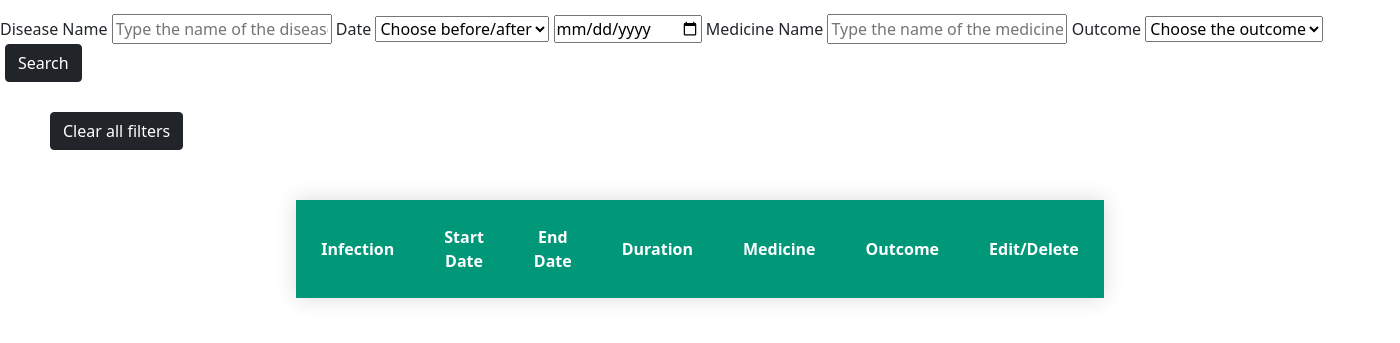
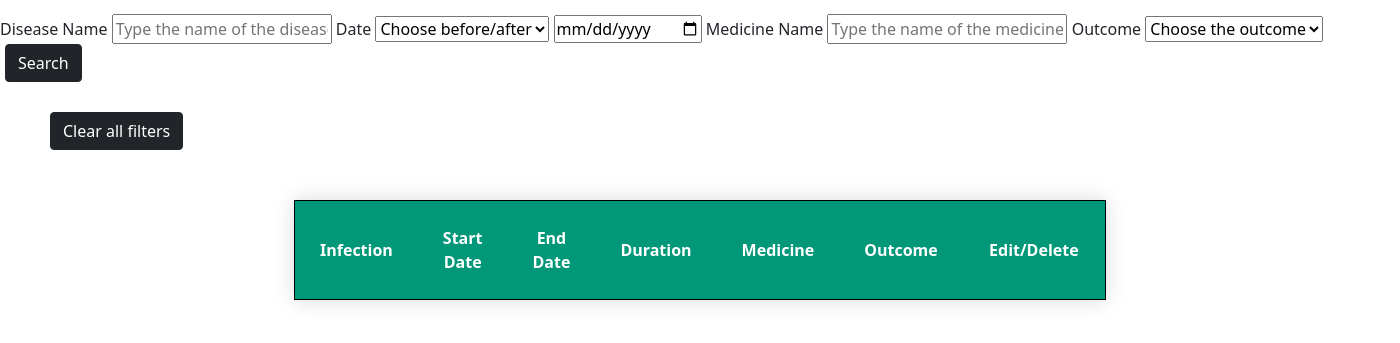
Before and after one commit to Mihir2527/HackHarvard2021, a Django app: page /history/ in a window 1400 px wide. Shown: the part 250-593 px from the top of the page. Run offline with Django 3.2, Linux system fonts and the light colour scheme; a user stored in the database is signed in; data comes from the database, SQL or seed files in the repository; both versions use the stored data as it was after the commit; lists and menus that the app fills with data are empty.

Commit message:
UI Improvements

```diff
--- a/History/static/History/index.css
+++ b/History/static/History/index.css
@@ -11,6 +11,8 @@ h1{
     width: 800px;
     margin: 50px auto;
     box-shadow: 0 0 20px rgba(0, 0, 0, 0.15);
+    width: 100%;
+    border: 1px solid #000;
 }
 
 .styled-table thead tr {
--- a/History/templates/History/index.html
+++ b/History/templates/History/index.html
@@ -63,7 +63,7 @@
 <a href="/history/" name="clear_filters" class="btn btn-dark" style="margin-left: 50px; margin-top: 30px;">Clear all filters</a>
 
 
-<table class="styled-table">
+<table class="styled-table" style="width: 58%;">
 
     <thead>
         <tr>
@@ -73,7 +73,7 @@
             <th>Duration</th>
             <th>Medicine</th>
             <th>Outcome</th>
-            <th>Edit/Delete</th>
+            <th style="width: 30%;">Edit/Delete</th>
         </tr>
     </thead>
 
--- a/History/urls.py
+++ b/History/urls.py
@@ -7,4 +7,5 @@ urlpatterns = [
     path('newrecord/',views.newRecordPage,name="newRecord"),
     path('generateReport/',views.getReport,name="generateReport"),
     path('edit/<int:myid>',views.editView,name="Edit"),
+    path('delete/<int:myid>',views.deleteView,name="Delete"),
 ]
--- a/History/views.py
+++ b/History/views.py
@@ -175,3 +175,9 @@ def editView(request,myid):
     item=HistoryData.objects.filter(entry_id=myid)
     print("*****",item,"*****")
     return render(request,'History/edit.html',{'item':item[0]})
+
+
+def deleteView(request,myid):
+    HistoryData.objects.filter(entry_id=myid).delete()
+    messages.success(request,"Record deleted!!")
+    return redirect("/history/")
```
Also changed, not shown: db.sqlite3.
